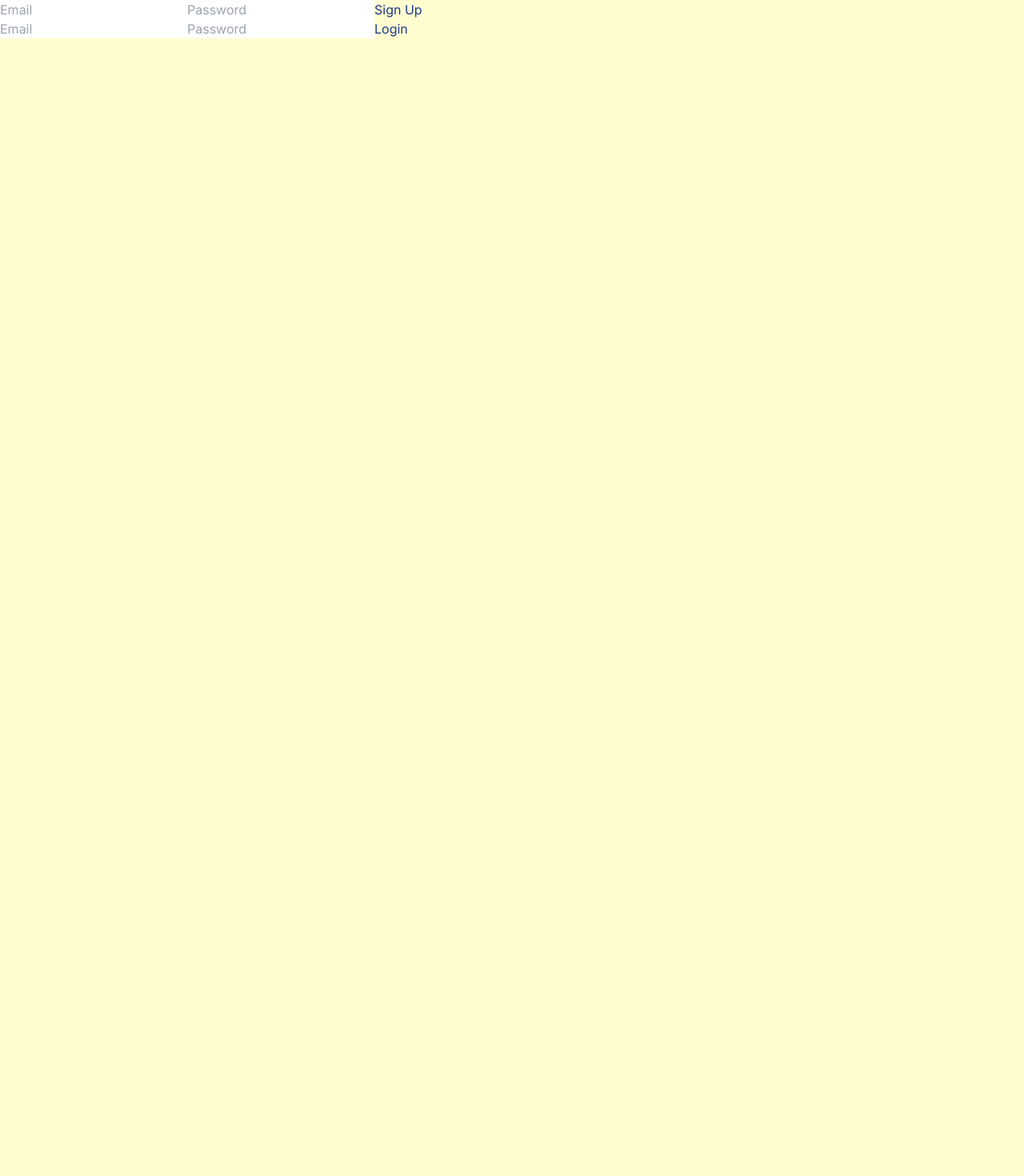
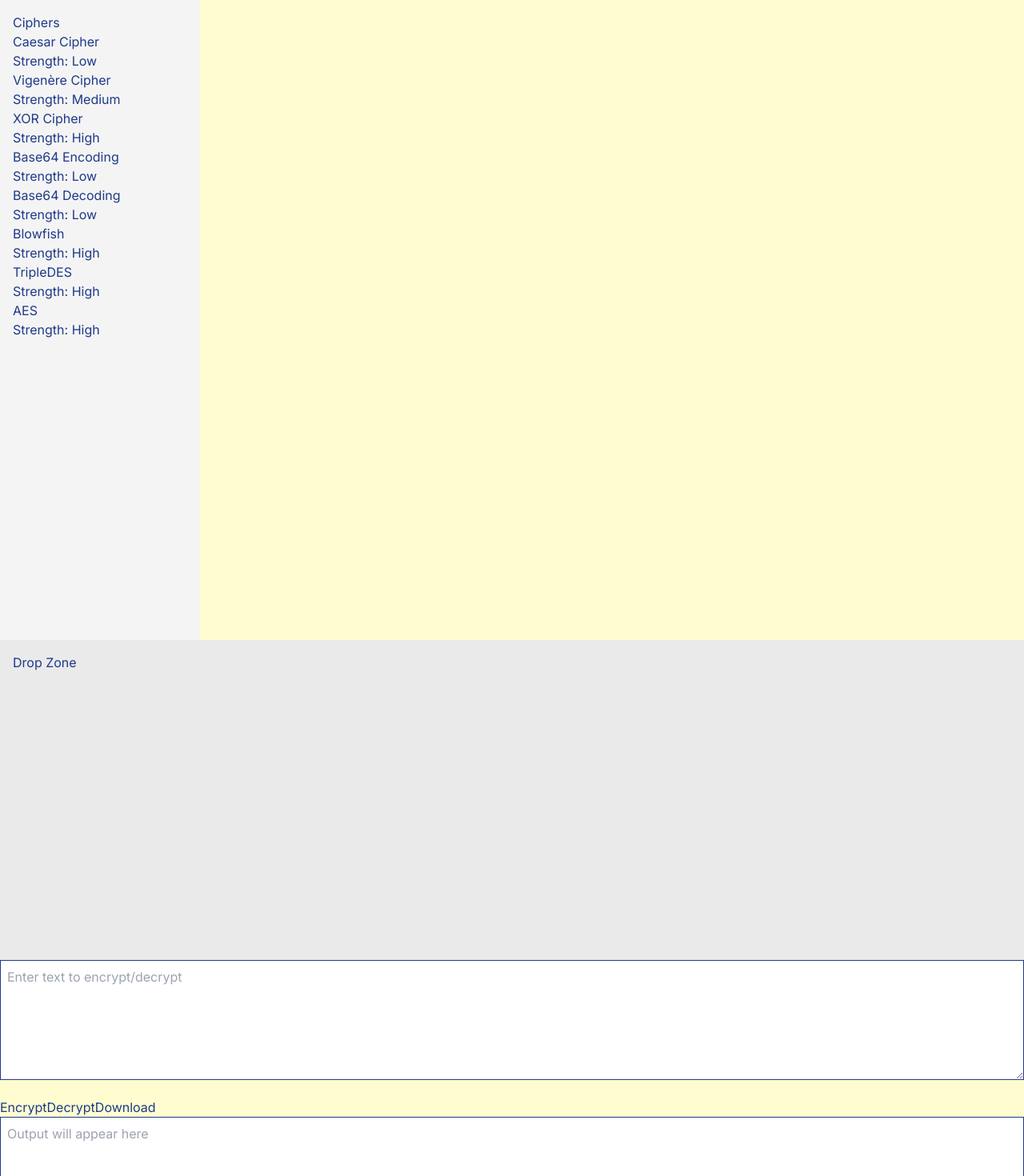
Before and after one commit to NavalShah/HackNYU2025, a Next.js app: page / in a window 1280 px wide. Shown: the top 1470 px of the page at 80% size. Before the commit the page ends 800 px from the top, so only its background shows below. Built offline with nearby package versions, Linux system fonts and the light colour scheme.

Commit message:
save to file functionality

```diff
--- a/src/app/page.tsx
+++ b/src/app/page.tsx
@@ -1,13 +1,36 @@
 'use client';
 
-import Login from "@/pages/login";
-import Signup from "@/pages/signup";
+import React, { useState } from 'react';
+import Sidebar from '../components/Sidebar';
+import DropZone from '../components/DropZone';
+import TextArea from '../components/TextArea';
 
-export default function Home(){
+type Cipher = {
+  name: string;
+  key?: string;
+  defaultValue?: any;
+  strength: string;
+};
+
+export default function Home() {
+  const [ciphers, setCiphers] = useState<Cipher[]>([]);
+
+  const handleDrop = (cipher: Cipher) => {
+    setCiphers([...ciphers, cipher]);
+  };
+
+  const handleDelete = (index: number) => {
+    const newCiphers = ciphers.filter((_, i) => i !== index);
+    setCiphers(newCiphers);
+  };
+
   return (
-    <div>
-      <Signup></Signup>
-      <Login></Login>
+    <div className="flex h-screen">
+      <Sidebar onDrop={handleDrop} />
+      <div className="flex flex-col flex-grow overflow-auto">
+        <DropZone ciphers={ciphers} onDrop={handleDrop} onDelete={handleDelete} />
+        <TextArea ciphers={ciphers} />
+      </div>
     </div>
   );
 }
--- a/src/components/TextArea.tsx
+++ b/src/components/TextArea.tsx
@@ -67,6 +67,20 @@ export default function TextArea({ ciphers }: TextAreaProps) {
     setOutputText(result);
   };
 
+  const handleDownload = () => {
+    // Create a Blob with the output text
+    const blob = new Blob([outputText], { type: 'text/plain' });
+    // Create a link element
+    const link = document.createElement('a');
+    link.href = URL.createObjectURL(blob);
+    link.download = 'encrypted_output.txt'; // File name
+    // Trigger the download
+    link.click();
+    // Clean up
+    URL.revokeObjectURL(link.href);
+  };
+
+
   const handleDecrypt = () => {
     let result = inputText;
 
@@ -128,6 +142,13 @@ export default function TextArea({ ciphers }: TextAreaProps) {
         >
           Decrypt
         </button>
+        <button
+          className="bg-purple-500 text-white px-4 py-2 rounded"
+          onClick={handleDownload}
+          disabled={!outputText} // Disable if no output
+        >
+          Download
+        </button>
       </div>
       <textarea
         className="text-area"
```
